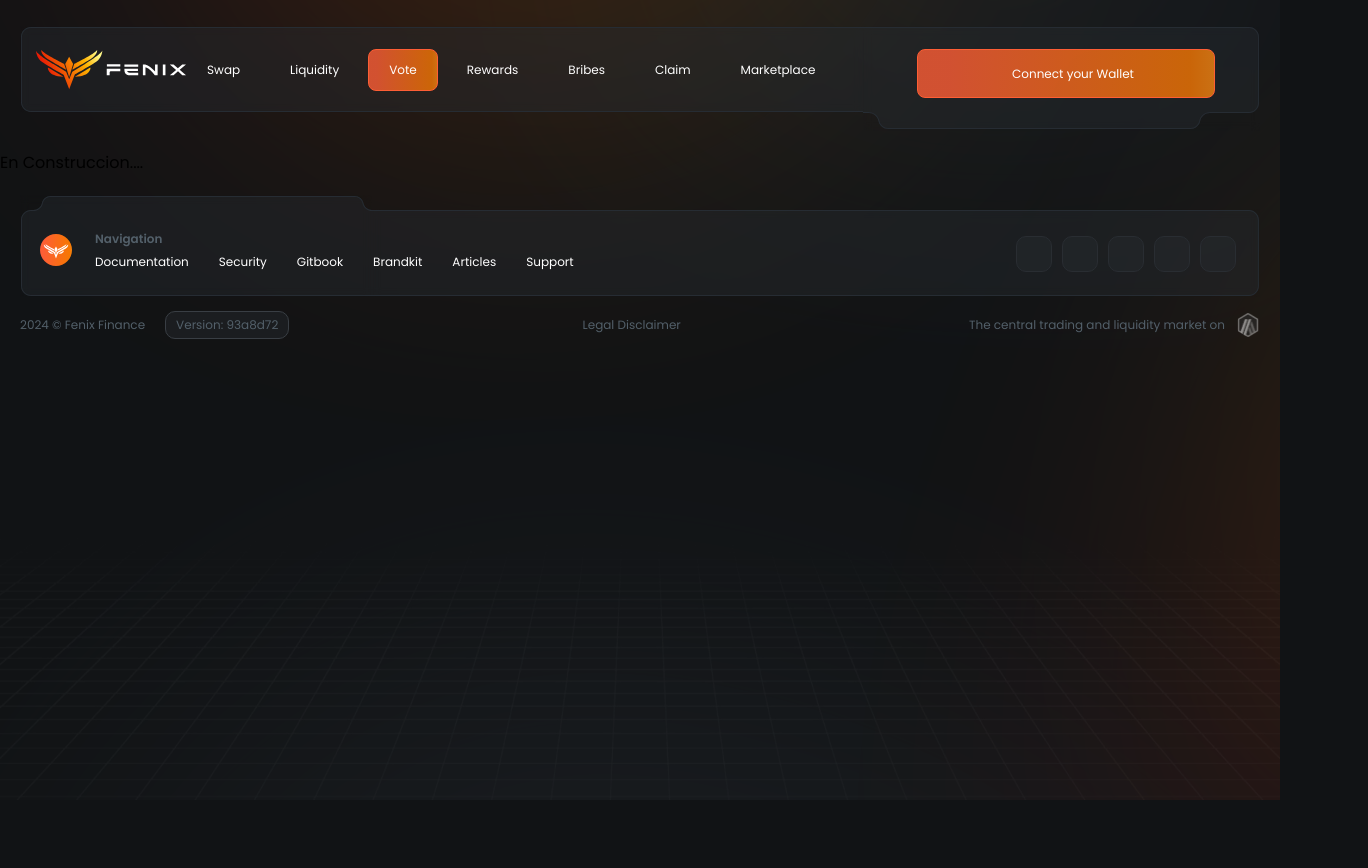
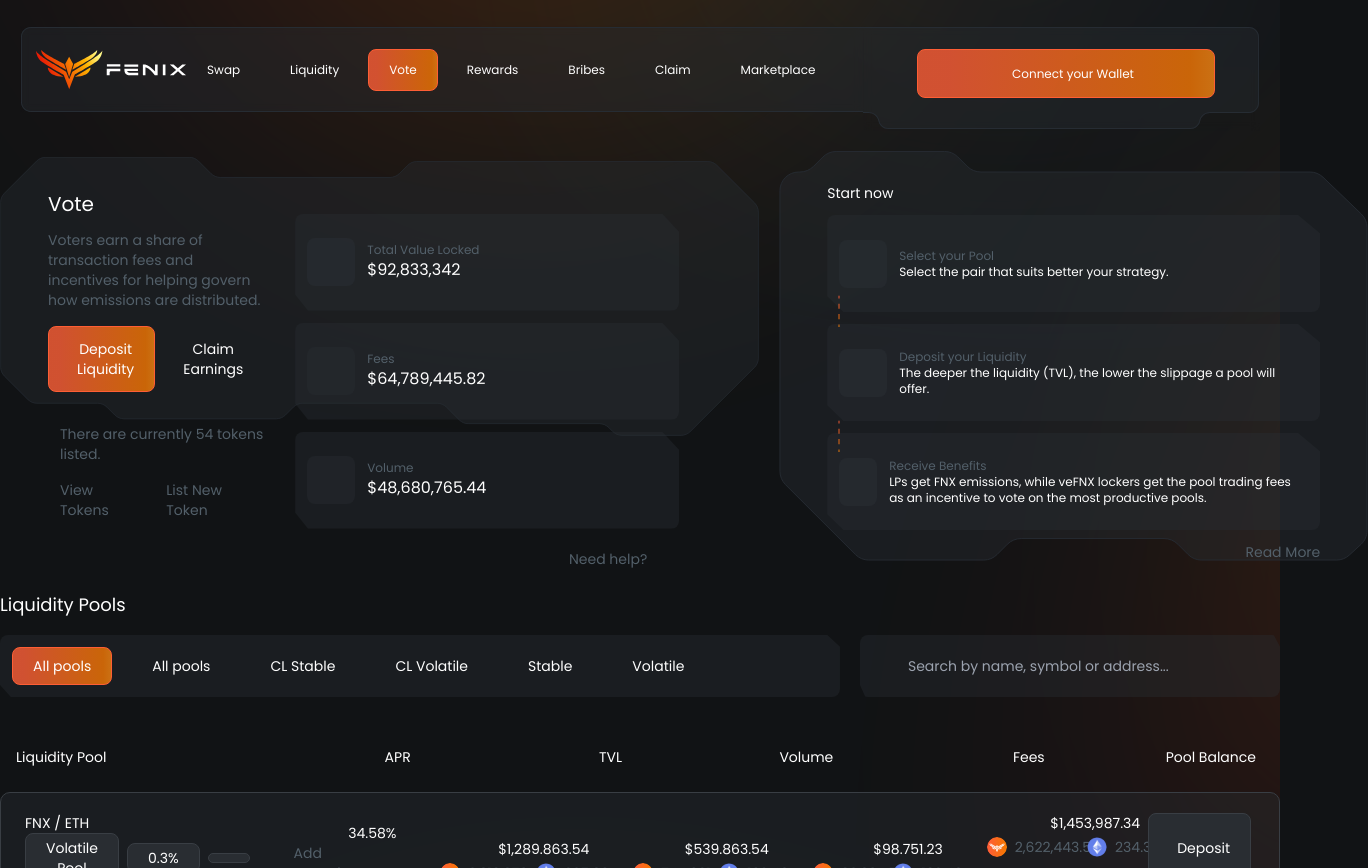
Before and after one commit to josesantanaweb/fenix, a Next.js app: page /vote in a window 1280 px wide. Shown: the top 868 px of the page, 1368 px wide, since content can reach past the window. Before the commit the page ends 800 px from the top, so only its background shows below. Built offline with nearby package versions, Linux system fonts and the light colour scheme.

Commit message:
fix: hover

```diff
--- a/components/Claim/Migration/MigrationItem.tsx
+++ b/components/Claim/Migration/MigrationItem.tsx
@@ -22,7 +22,8 @@ interface MigrationItemProps {
 const MigrationItem = ({ exchange }: MigrationItemProps) => {
   const [show, setShow] = useState<boolean>(false)
 
-  const handleTooltip = () => setShow(!show)
+  const handleShowTooltip = () => setShow(true)
+  const handleHiddenTooltip = () => setShow(false)
 
   return (
     <div className="relative">
@@ -35,7 +36,8 @@ const MigrationItem = ({ exchange }: MigrationItemProps) => {
           <div className="flex items-center gap-1">
             <p className="text-white">{exchange.amount}</p>
             <span
-              onClick={handleTooltip}
+              onMouseEnter={handleShowTooltip}
+              onMouseLeave={handleHiddenTooltip}
               className="flex items-center justify-center w-5 h-5 text-xs text-white rounded-full icon-info bg-shark-200 hover:bg-outrageous-orange-500 cursor-pointer"
             ></span>
           </div>
--- a/components/Liquidity/Deposit.tsx
+++ b/components/Liquidity/Deposit.tsx
@@ -7,7 +7,7 @@ const Deposit = () => {
     <BigBox>
       <div className="flex items-center justify-between w-full">
         <div className="w-1/2">
-          <h4 className="mb-3 text-xl text-white">Liquidity</h4>
+          <h4 className="mb-3 text-xl text-white">Vote</h4>
           <p className="mb-4 text-sm text-shark-100">
             Voters earn a share of transaction fees and incentives for helping govern how emissions are distributed.
           </p>
--- a/components/UI/Table/TableRow.tsx
+++ b/components/UI/Table/TableRow.tsx
@@ -11,7 +11,7 @@ interface TableRowProps {
 
 const TableRow = ({ className, children }: TableRowProps) => {
   const mergeClass = cn(
-    'flex rounded-[10px] border border-shark-300 bg-shark-400 bg-opacity-20 px-1.5 py-2.5',
+    'flex rounded-[10px] border border-shark-300 bg-shark-400 bg-opacity-40 px-1.5 py-2.5 hover:bg-opacity-70',
     className
   )
 
--- a/components/Vote/index.tsx
+++ b/components/Vote/index.tsx
@@ -1,20 +1,19 @@
 'use client'
 
-import Deposit from '@/components/Vote/Deposit'
+import Deposit from '@/components/Liquidity/Deposit'
 import Steps from '@/components/Common/Steps'
-import Pool from '@/components/Vote/Pool'
+import Pool from '@/components/Liquidity/Pool'
 
 import STEPS from './data'
 
 const Vote = () => {
   return (
     <section>
-      {/* <div className="flex items-center gap-5">
+      <div className="flex items-center gap-5">
         <Deposit />
         <Steps steps={STEPS} />
       </div>
-      <Pool /> */}
-      En Construccion....
+      <Pool />
     </section>
   )
 }
```
